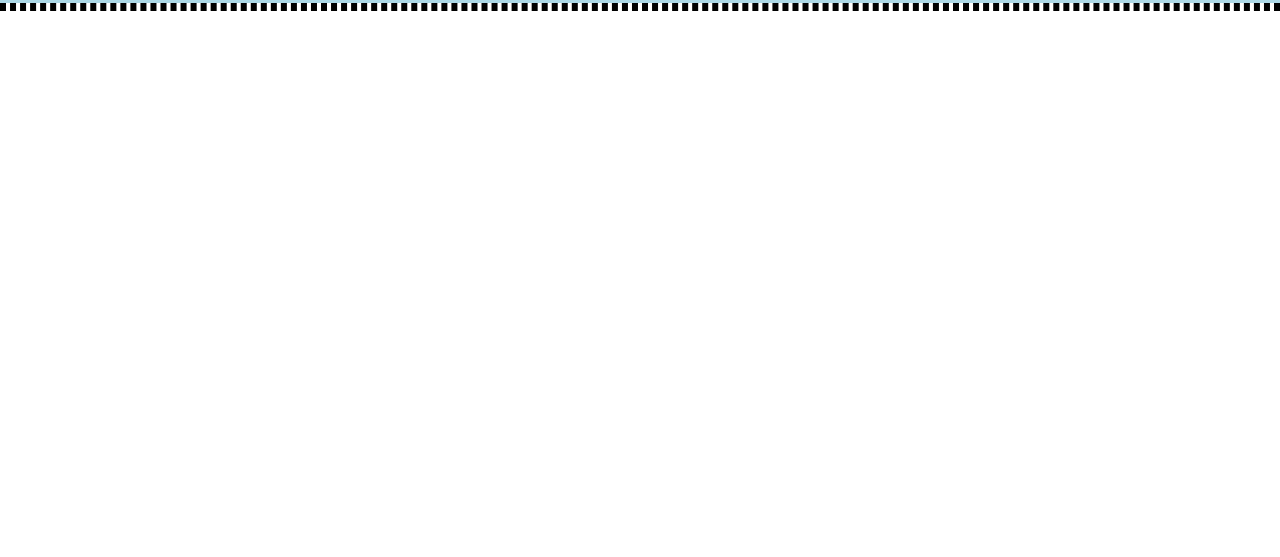
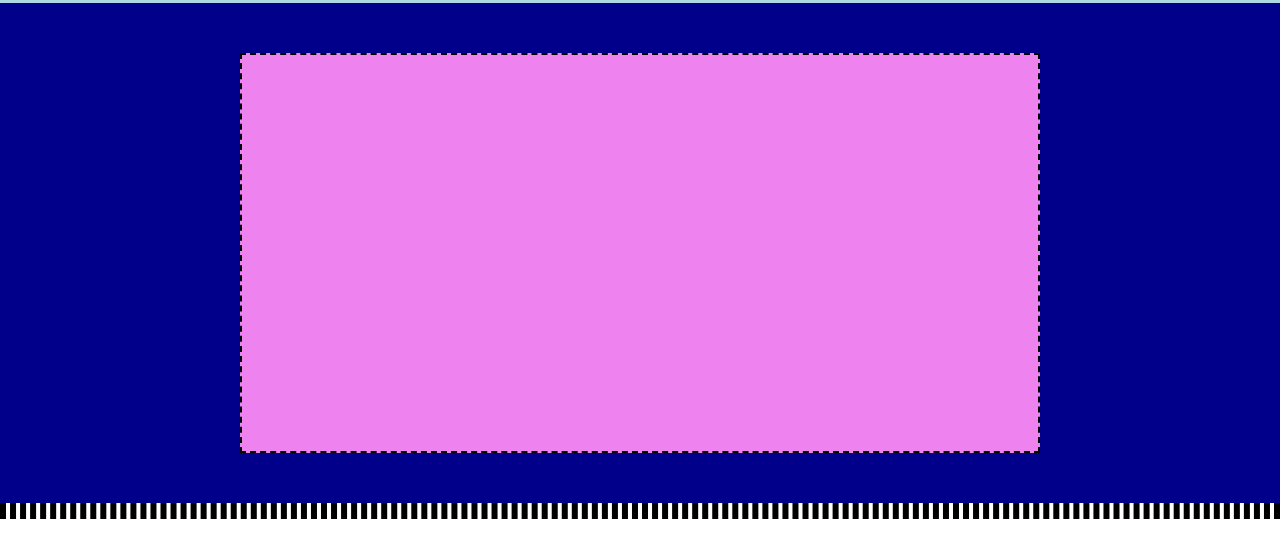
Before and after one commit to giuliacarangelo/htmlcss-struttura-discord, a plain HTML site: page index.html in a window 1280 px wide. Shown: the part 47-604 px from the top of the page. Drawn offline with Linux system fonts and the light colour scheme.

Commit message:
implemented jumbotron

```diff
--- a/index.html
+++ b/index.html
@@ -29,15 +29,17 @@
 
     <main>
     <section class="jumbo">
+        <div class="jumbo-content"></div>
+    </section>
+    <section class="sixty-forty">
+        <div class="sixty"></div>
+
+        <div class="forty"></div>
+    </section>
+    <section class="forty-sixty">
 
     </section>
-    <section class="60-40">
-
-    </section>
-    <section class="40-60">
-
-    </section>
-    <section class="60-40">
+    <section class="sixty-forty">
 
     </section>
     <section>
--- a/styles/style.css
+++ b/styles/style.css
@@ -55,3 +55,22 @@ header > section {
 ul > li {
     display: inline-block;
 }
+
+.jumbo {
+    background-color: #00008b;
+    height: 500px;
+    display: flex;
+}
+
+.jumbo-content {
+    display: flex;
+    align-self: center;
+    margin: 0 auto;
+    width: 800px;
+    height: 400px;
+    background-color: #ee82ee;
+}
+
+.sixty-forty {
+
+}
```
